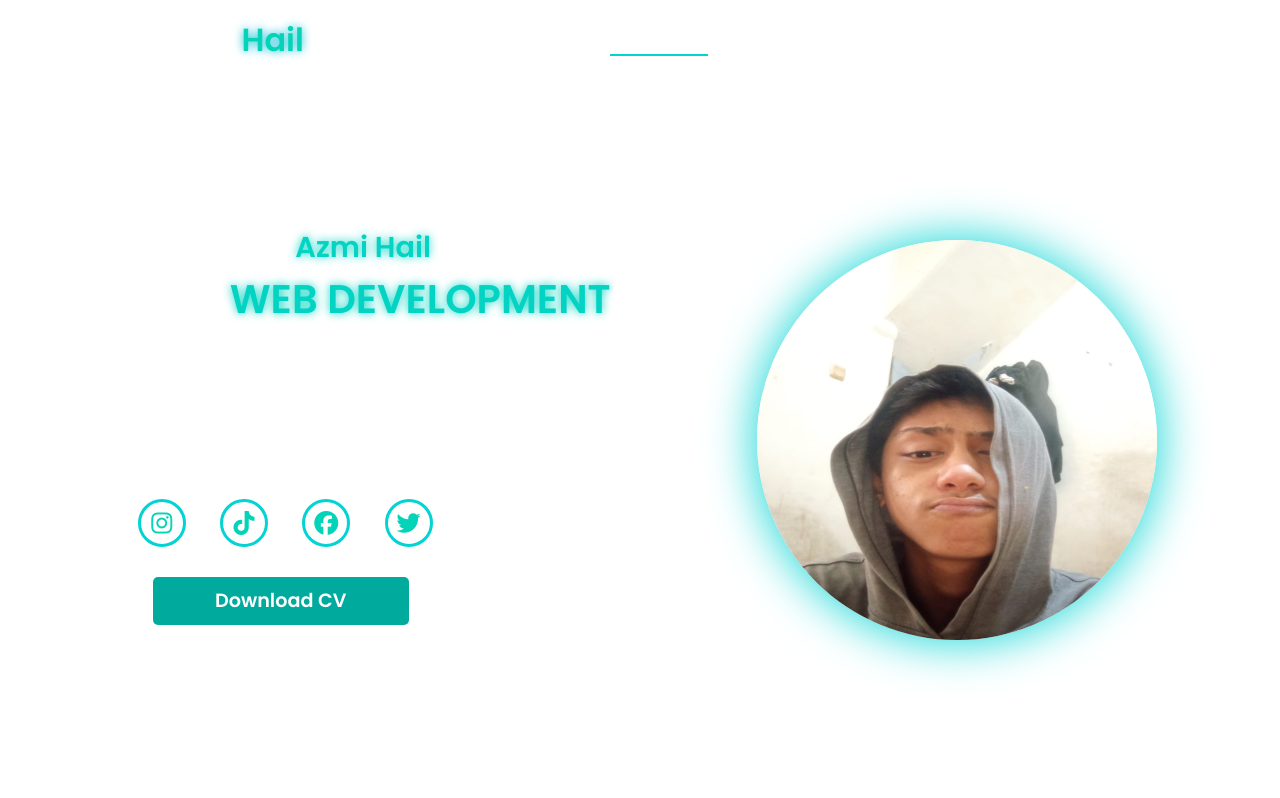
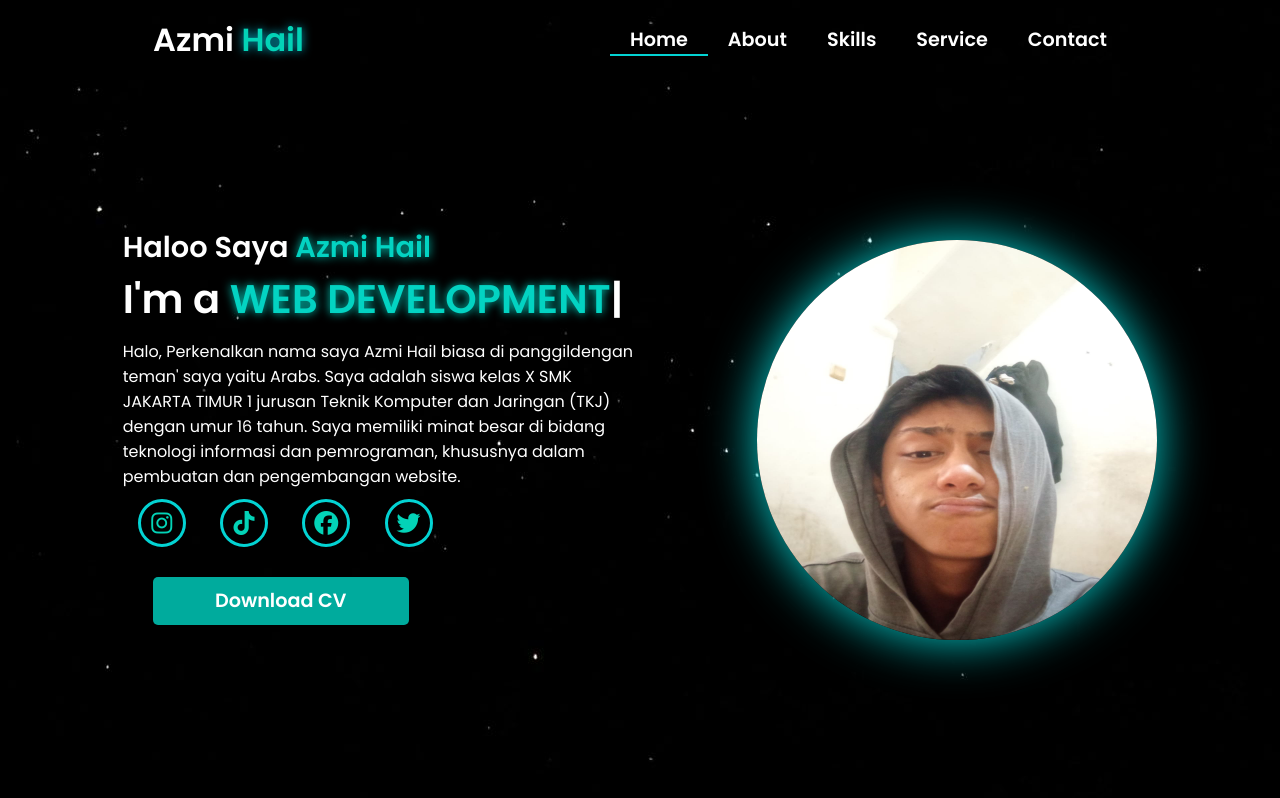
Before and after one commit to Ryekagosaki/PORTOFOLIO-WEBSITE, a plain HTML site: page index.html in a window 1280 px wide. Drawn offline with nearby package versions, Linux system fonts and the light colour scheme.

Commit message:
Update style.css

```diff
--- a/style.css
+++ b/style.css
@@ -12,7 +12,7 @@
 body {
   width: 100%;
   height: 100vh;
-  background-image: url("/background.jpeg");
+  background-image: url("/background.jpg");
   overflow: hidden;
 }
 
```
